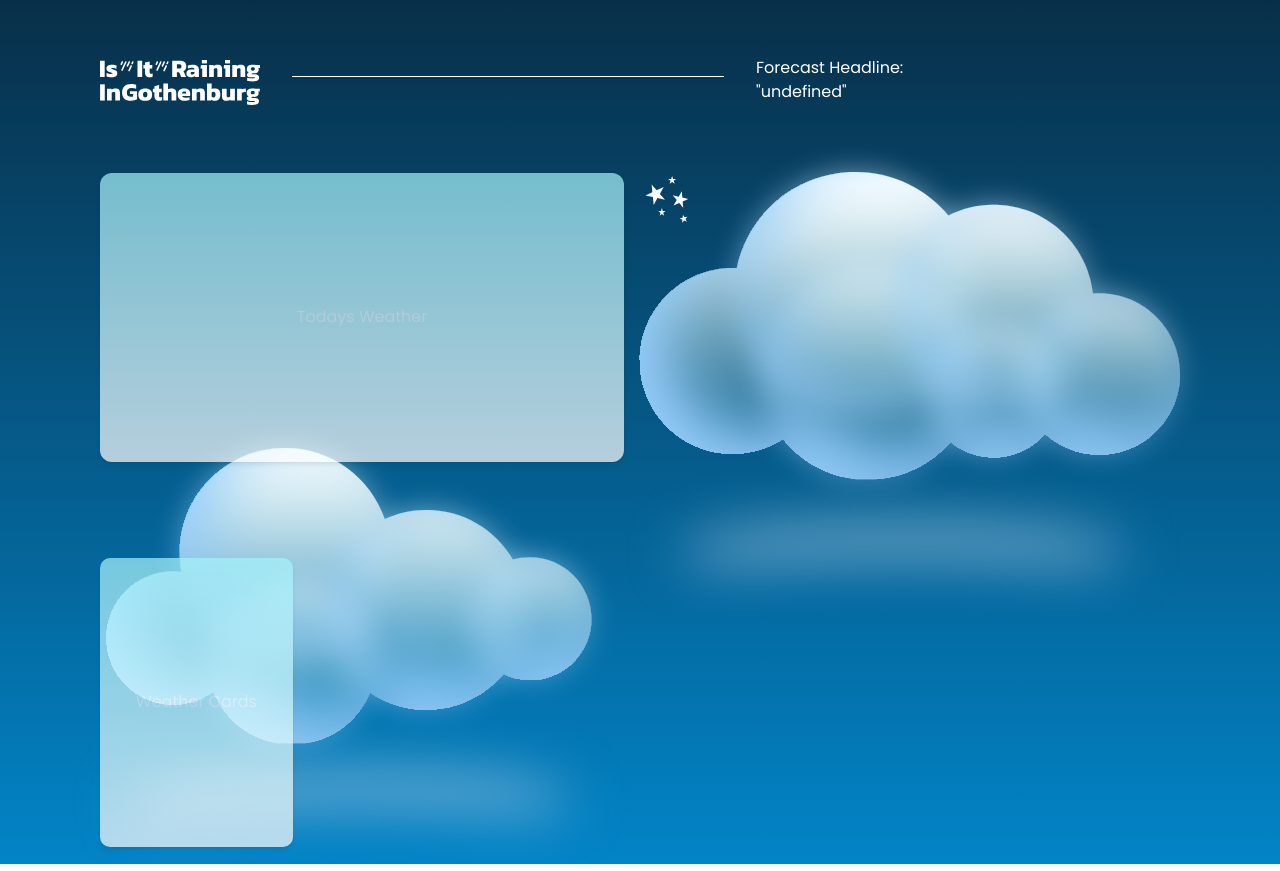
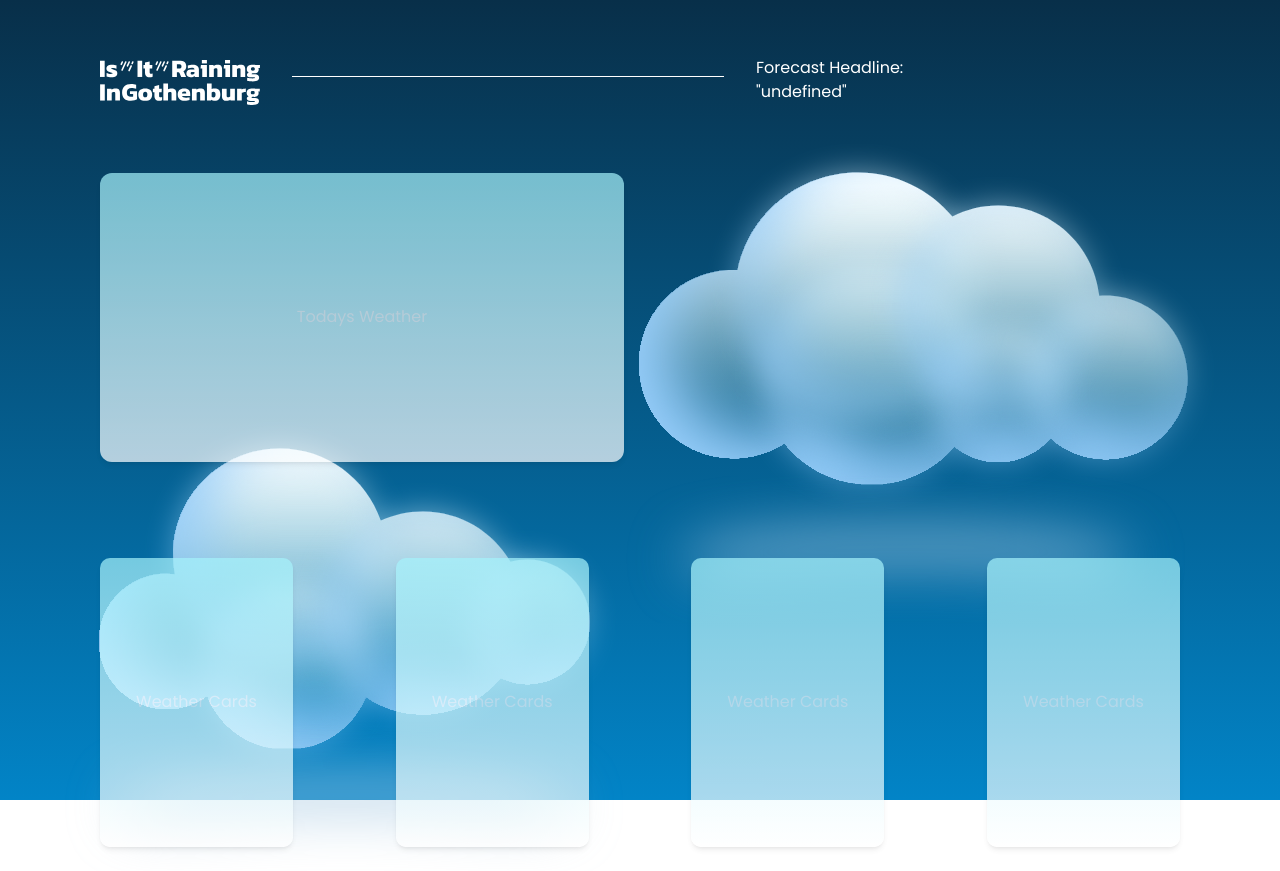
Before and after one commit to KareemZuwa/Is-It-Raining-In-Gothenburg, a React (Vite) app: page / in a window 1280 px wide. Built offline with nearby package versions, Linux system fonts and the light colour scheme; no server answers.

Commit message:
fixing cloud position

```diff
--- a/src/App.tsx
+++ b/src/App.tsx
@@ -35,16 +35,13 @@ const App = () => {
   return (
     <>
       <div
-        className={`relative min-h-screen min-w-screen flex flex-col transition duration-[5000ms] ease-in-out bg-gradient-to-b ${
+        className={`relative h-screen min-w-screen flex flex-col transition duration-[5000ms] ease-in-out bg-gradient-to-b ${
           isDay ? "from-sky-600 to-cyan-200" : "from-sky-950 to-sky-600"
         }`}
       >
-        {/* <div className="absolute w-full z-0 flex justify-between mt-[4.813rem] border"> */}
-          {/* <div className="w-[68px] h-[0px] border border-white border-solid overflow-hidden"></div>
-          <div className="absolute left-[18.25rem] w-[509px] h-[0px] border border-white border-solid overflow-hidden mr-64"></div>
-          <div className="w-[175px] h-[0px] border border-white border-solid overflow-hidden"></div> */}
-        {/* </div> */}
         <CloudsBackground isDay={isDay} />
+
+
 
         <div className="px-[50px] xl:px-[100px] absolute inset-0 w-full h-full z-30">
           <div className="container m-auto max-w-screen-xl">
--- a/src/components/CloudsBackground.tsx
+++ b/src/components/CloudsBackground.tsx
@@ -4,12 +4,13 @@ interface CloudsBackgroundProps {
 
 export const CloudsBackground = ({ isDay }: CloudsBackgroundProps) => {
   return (
-    <div className="min-h-screen mx-16 flex justify-between overflow-hidden">
-      <div className="pt-[420px] ml-2">
+    <div className="absolute inset-0 m-auto max-w-screen-2xl">
+      <div className="mx-16 flex justify-between overflow-hidden">
+        <div className="pt-[500px] md:pt-[420px]">
           <img src="/background/cloud-one.svg" alt="cloud-one" />
         </div>
-      <div className="relative pt-40 md:pt-36 mr-2">
-        {!isDay && (
+        <div className="relative pt-[420px] md:pt-36">
+          {isDay && (
             <span className="transition duration-[5000ms] ease-in-out absolute pl-4 pt-8 z-0">
               <img src="../background/Stars.svg" alt="stars" />
             </span>
@@ -21,5 +22,6 @@ export const CloudsBackground = ({ isDay }: CloudsBackgroundProps) => {
           />
         </div>
       </div>
+    </div>
   );
 };
--- a/src/components/WeatherOverview.tsx
+++ b/src/components/WeatherOverview.tsx
@@ -4,7 +4,10 @@ export const WeatherOverview = () => {
       <section className="lg:grid grid-cols-2">
         <div className="mt-24 lg:mr-4 md:w-[612px] lg:w-auto rounded-xl h-[289px] bg-gradient-to-b from-cyan-200 to-white opacity-70 shadow-md flex items-center justify-center">Todays Weather</div>
       </section>
-      <section className="mt-24">
+      <section className="mt-24 flex justify-between">
+        <div className="w-[193px] h-[289px] bg-gradient-to-b from-cyan-200 to-white rounded-[10px] opacity-70 shadow-md flex items-center justify-center">Weather Cards</div>
+        <div className="w-[193px] h-[289px] bg-gradient-to-b from-cyan-200 to-white rounded-[10px] opacity-70 shadow-md flex items-center justify-center">Weather Cards</div>
+        <div className="w-[193px] h-[289px] bg-gradient-to-b from-cyan-200 to-white rounded-[10px] opacity-70 shadow-md flex items-center justify-center">Weather Cards</div>
         <div className="w-[193px] h-[289px] bg-gradient-to-b from-cyan-200 to-white rounded-[10px] opacity-70 shadow-md flex items-center justify-center">Weather Cards</div>
       </section>
     </main>
```
Lines whose indentation alone changed are shown as unchanged.
